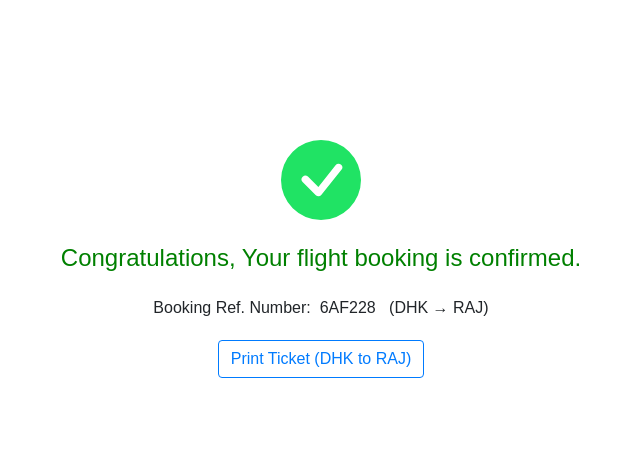
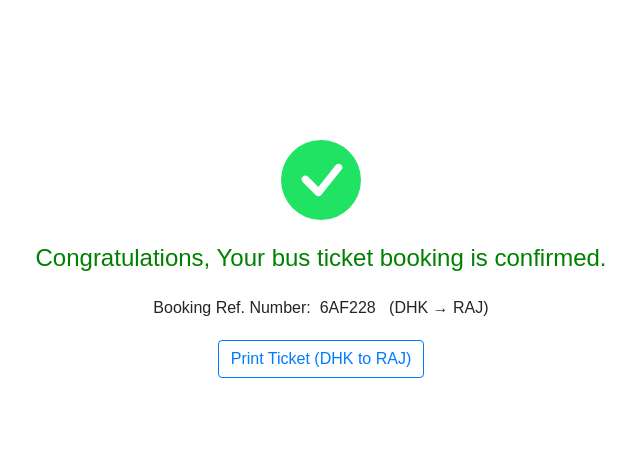
Before and after one commit to Istiaq-Fuad/bus-ticket-reservation, a Django app: template flight/templates/flight/payment_process.html in a window 1280 px wide. Shown: the part 66-536 px from the top of the page, without its empty margins (319-959 px from the left). Run offline with Django 3.2, Linux system fonts and the light colour scheme; the template is opened without the code that fills it: values that come from a table or form of the project are taken from there, others are empty; data comes from the database, SQL or seed files in the repository; both versions use the stored data as it was after the commit; tables that the repository leaves empty hold one stand-in row (values such as "Sample post"); some libraries are stand-ins or nearby versions; some web fonts are replaced.

Commit message:
change favicon and fix typo

```diff
--- a/flight/templates/flight/payment_process.html
+++ b/flight/templates/flight/payment_process.html
@@ -28,7 +28,7 @@
             </svg>
         </div>
         <div class="header-after">
-            Congratulations, Your flight booking is confirmed.
+            Congratulations, Your bus ticket booking is confirmed.
         </div>
         <div class="details-div">
             <div class="flight1">Booking Ref. Number: &nbsp;<span class="ref">{{ticket1.ref_no}}</span>&nbsp;&nbsp;&nbsp;(<span class="from1">{{ticket1.bus.origin.code}}</span> <span>&#8594;</span> <span class="to1">{{ticket1.bus.destination.code}}</span>)</div>
```
Also changed, not shown: db.sqlite3, flight/static/img/favicon.ico, flight/static/img/flight.ico (added), flight/static/img/icon.png.
